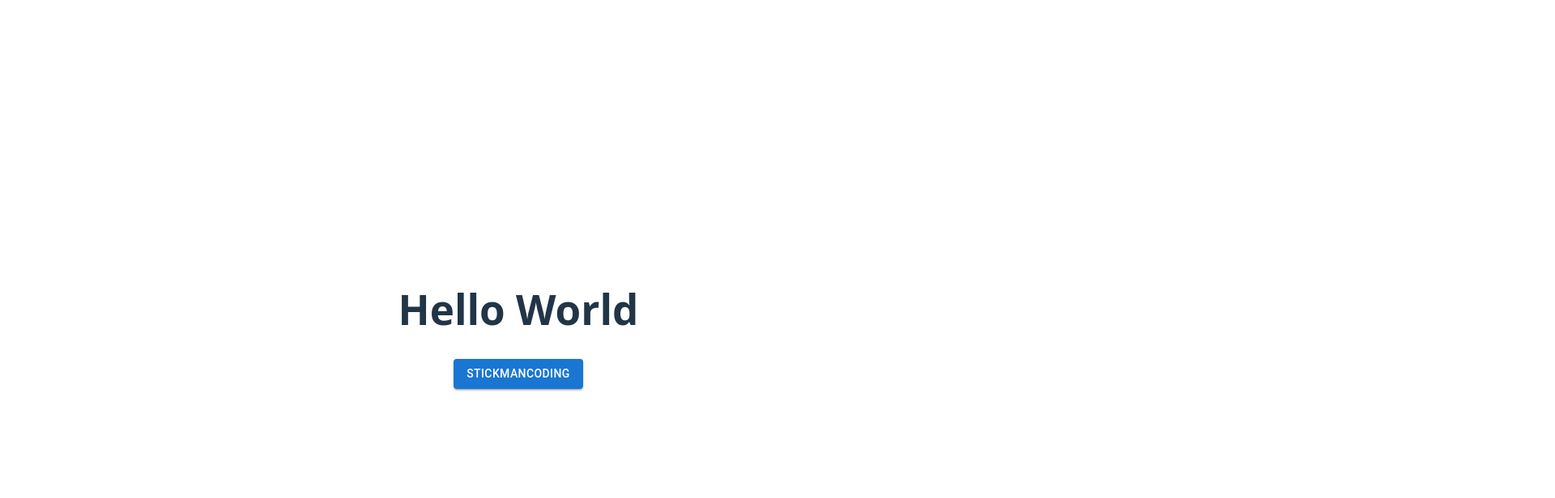
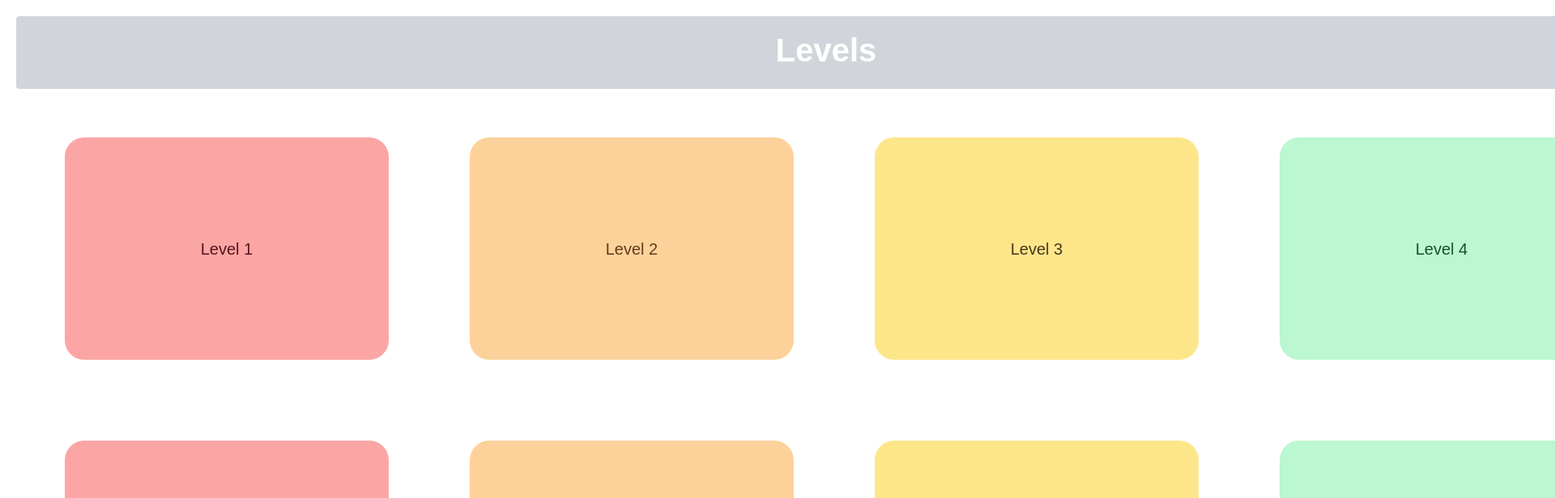
Before and after one commit to ayaank37/blueteam, a React (Vite) app in the folder client/: page / in a window 1280 px wide. Shown: the top 616 px of the page at 81% size, 1920 px wide, since content can reach past the window. Built offline with nearby package versions, Linux system fonts and the light colour scheme.

Commit message:
Create Levels Page
Create the Levels Page in React/JSX

```diff
--- a/client/src/App.jsx
+++ b/client/src/App.jsx
@@ -1,18 +1,15 @@
-import './App.css'
-import Button from '@mui/material/Button';
-import Level from './Components/Level';
+// src/App.jsx
+import React from "react";
+import LevelsPage from "./Pages/LevelsPage"; // <-- notice "./Pages/LevelsPage"
+import Level from "./Components/Level";
+import Button from "@mui/material/Button";
 
 function App() {
-
-
   return (
-    <>
-      <div>
-        <Level></Level>
-       <Button variant='contained'>StickManCoding</Button>
-      </div>
-    </>
-  )
+    <div>
+      <LevelsPage></LevelsPage>
+    </div>
+  );
 }
 
-export default App
+export default App;
--- a/client/src/Pages/LevelsPage.jsx
+++ b/client/src/Pages/LevelsPage.jsx
@@ -0,0 +1,85 @@
+
+import React from "react";
+
+export default function LevelsPage() {
+  // Base styles
+  const pageStyle = {
+    maxWidth: "800px",
+    margin: "0 auto",
+    padding: "20px",
+    fontFamily: "Arial, sans-serif",
+  };
+
+  const headerStyle = {
+    backgroundColor: "#d1d5db", // light gray
+    padding: "20px 0",
+    textAlign: "center",
+    borderRadius: "4px",
+    height: "50px",
+    width: "2000px"
+  };
+
+  const headerText = {
+    margin: 0,
+    fontSize: "2.5rem",
+    color: "#ffffff",
+  };
+
+  const gridStyle = {
+    display: "grid",
+    gridTemplateColumns: "repeat(4, 1fr)",
+    gridTemplateRows: "repeat(2, 1fr)",
+    gap: "100px",
+    margin: "60px",
+
+  };
+
+  const boxBase = {
+    height: "275px",
+    width: "400px",
+    borderRadius: "24px",
+    display: "flex",
+    alignItems: "center",
+    justifyContent: "center",
+    fontSize: "1.25rem",
+    fontWeight: 500,
+    color: "#000000",
+  };
+
+  // Color definitions for each level
+  const levels = [
+    { label: "Level 1", bg: "#FCA5A5", txt: "#58151C" },
+    { label: "Level 2", bg: "#FCD29A", txt: "#603C1D" },
+    { label: "Level 3", bg: "#FDE68A", txt: "#4A351B" },
+    { label: "Level 4", bg: "#BBF7D0", txt: "#14532D" },
+    { label: "Level 5", bg: "#FCA5A5", txt: "#58151C" },
+    { label: "Level 6", bg: "#FCD29A", txt: "#603C1D" },
+    { label: "Level 7", bg: "#FDE68A", txt: "#4A351B" },
+    { label: "Level 8", bg: "#BBF7D0", txt: "#14532D" },
+  ];
+
+  return (
+    <div style={pageStyle}>
+      {/* Header Bar */}
+      <div style={headerStyle}>
+        <h1 style={headerText}>Levels</h1>
+      </div>
+
+      {/* 4×2 Grid of Level Boxes */}
+      <div style={gridStyle}>
+        {levels.map((level) => (
+          <div
+            key={level.label}
+            style={{
+              ...boxBase,
+              backgroundColor: level.bg,
+              color: level.txt,
+            }}
+          >
+            {level.label}
+          </div>
+        ))}
+      </div>
+    </div>
+  );
+}
```
Also changed, not shown: client/package.json (+11 -3 lines), 2 other files (tests, documents, lock files or other folders).
